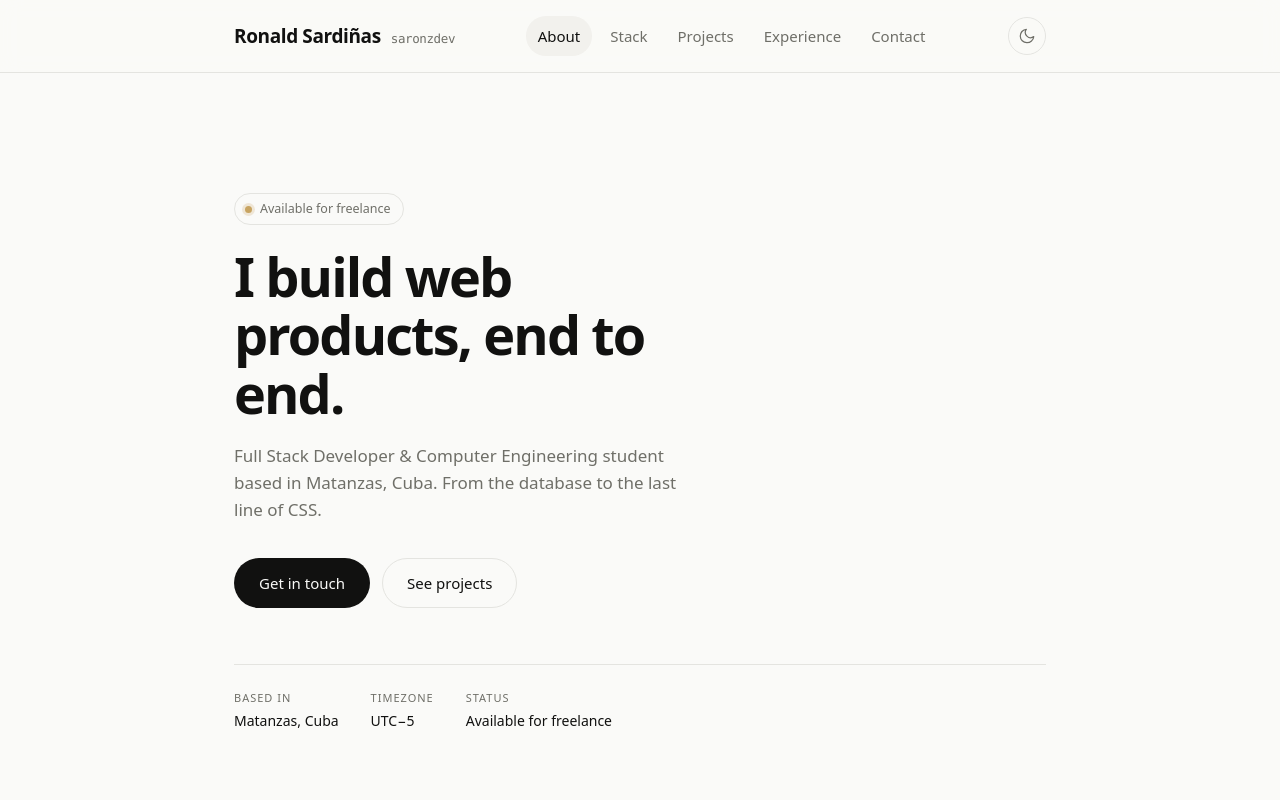
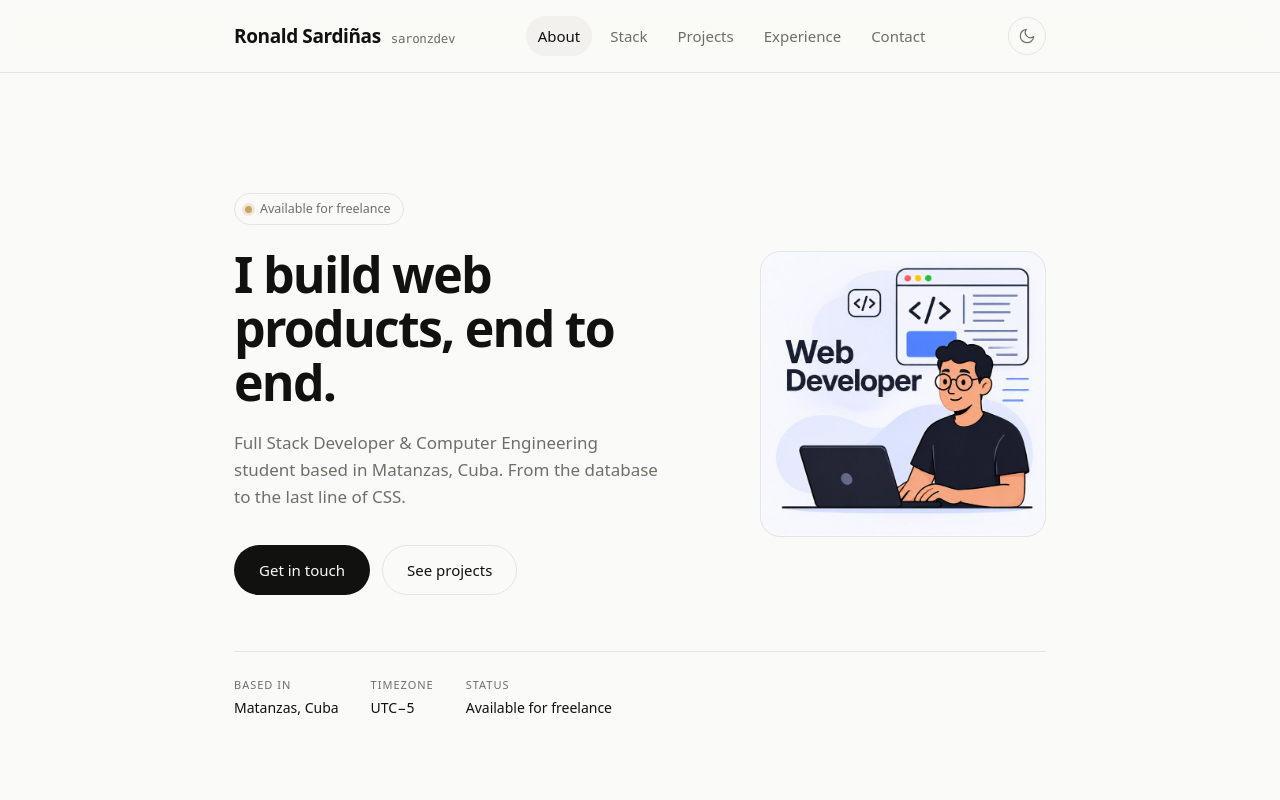
Before and after one commit to saronzdev/me, an Astro site: page / in a window 1280 px wide. Shown: the top 800 px of the page. Built offline with nearby package versions, Linux system fonts and the light colour scheme; Astro itself is replaced by a stand-in of ours.

Commit message:
feat: add themed hero illustration
Hero is now a two column grid: copy and CTAs on the left, illustration on the
right (stacked below 820px).

- The light/dark artwork is swapped through CSS custom properties bound to the
  html[data-theme] attribute, so only the active variant is ever requested and
  the switch is instant.
- Originals were 790 KB PNGs; they are now 720px JPEGs (65 KB / 63 KB) and the
  unoptimized files stay local in src/assets/source (gitignored).
- Total build output: 194 KB.

```diff
--- a/src/components/Hero.astro
+++ b/src/components/Hero.astro
@@ -1,8 +1,12 @@
 ---
+import heroLight from '../assets/hero-light.jpg';
+import heroDark from '../assets/hero-dark.jpg';
 import { hero, site } from '../data/site';
 ---
 
 <section class="hero">
+  <div class="hero__grid">
+    <div class="hero__text">
       <p class="hero__badge" data-reveal>
         <span class="hero__dot" aria-hidden="true"></span>
         {site.availability}
@@ -19,6 +23,16 @@ import { hero, site } from '../data/site';
       <div class="hero__actions" data-reveal style="--delay: 180ms">
         <a class="btn btn--primary" href={hero.primaryCta.href}>{hero.primaryCta.label}</a>
         <a class="btn btn--ghost" href={hero.secondaryCta.href}>{hero.secondaryCta.label}</a>
+      </div>
+    </div>
+
+    <figure
+      class="hero__art"
+      data-reveal
+      style={`--delay: 140ms;--art-light:url(${heroLight.src});--art-dark:url(${heroDark.src})`}
+      aria-hidden="true"
+    >
+    </figure>
   </div>
 
   <dl class="hero__meta" data-reveal style="--delay: 240ms">
@@ -40,6 +54,18 @@ import { hero, site } from '../data/site';
 <style>
   .hero {
     padding: 15vh 0 12vh;
+  }
+
+  .hero__grid {
+    display: grid;
+    grid-template-columns: minmax(0, 1.25fr) minmax(0, 0.75fr);
+    grid-template-areas: 'text art';
+    gap: 48px;
+    align-items: center;
+  }
+
+  .hero__text {
+    grid-area: text;
   }
 
   .hero__badge {
@@ -79,7 +105,7 @@ import { hero, site } from '../data/site';
   }
 
   .hero__title {
-    font-size: clamp(32px, 7vw, 54px);
+    font-size: clamp(32px, 5.6vw, 50px);
     line-height: 1.08;
     letter-spacing: -0.035em;
     max-width: 15ch;
@@ -88,7 +114,7 @@ import { hero, site } from '../data/site';
   .hero__lede {
     color: var(--muted);
     font-size: 17px;
-    max-width: 46ch;
+    max-width: 44ch;
     margin: 20px 0 34px;
   }
 
@@ -96,6 +122,24 @@ import { hero, site } from '../data/site';
     display: flex;
     flex-wrap: wrap;
     gap: 12px;
+  }
+
+  .hero__art {
+    grid-area: art;
+    aspect-ratio: 1 / 1;
+    margin: 0;
+    border: 1px solid var(--line);
+    border-radius: 20px;
+    overflow: hidden;
+    background-color: var(--bg-soft);
+    background-image: var(--art-light);
+    background-size: cover;
+    background-position: center;
+    background-repeat: no-repeat;
+  }
+
+  :global(:root[data-theme='dark']) .hero__art {
+    background-image: var(--art-dark);
   }
 
   .hero__meta {
@@ -120,6 +164,21 @@ import { hero, site } from '../data/site';
     color: var(--fg);
   }
 
+  @media (max-width: 820px) {
+    .hero__grid {
+      grid-template-columns: 1fr;
+      grid-template-areas:
+        'text'
+        'art';
+      gap: 36px;
+    }
+
+    .hero__art {
+      max-width: 320px;
+      justify-self: center;
+    }
+  }
+
   @media (max-width: 560px) {
     .hero {
       padding: 12vh 0 10vh;
```
Also changed, not shown: README.md, src/assets/hero-dark.jpg (added), src/assets/hero-light.jpg (added), 1 other file. Lines whose indentation alone changed are shown as unchanged.
